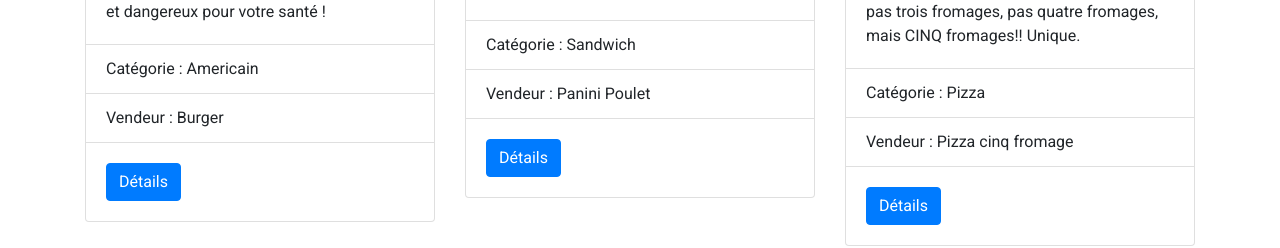
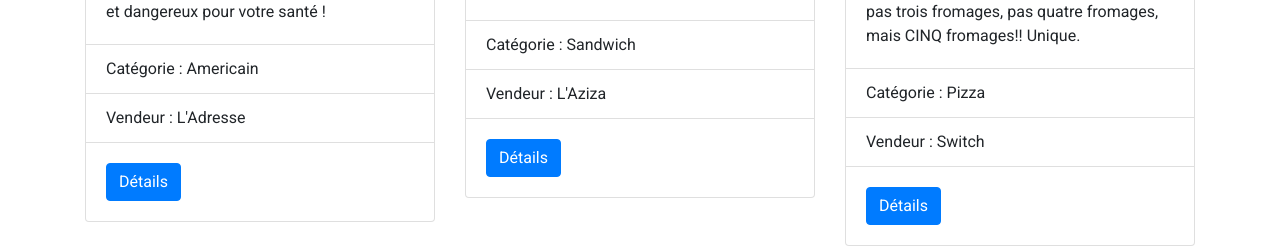
Before and after one commit to CorentinFrison/tuto-angular, an Angular app: page /plats in a window 1280 px wide. Shown: the part 455-703 px from the top of the page. Built offline with nearby package versions, Linux system fonts and the light colour scheme.

Commit message:
fix vendeur name

```diff
--- a/src/app/nourriture-view/nourriture-view.component.html
+++ b/src/app/nourriture-view/nourriture-view.component.html
@@ -11,7 +11,7 @@
   <div class="row">
     <app-nourriture class="col-md-4 col-sm-12 mt-3 mb-3" *ngFor="let plat of plats; let i = index"
       [platName]="plat.name" [platDescription]="plat.description" [platImg]="plat.img" [platPrix]="plat.prix"
-      [platCategorie]="plat.categorie" [platVendeur]="plat.name" [platImgVendeur]="plat.name" [index]="i" [id]="plat.id"
+      [platCategorie]="plat.categorie" [platVendeur]="plat.vendeur" [index]="i" [id]="plat.id"
       [panier]="plat.panier">
 
     </app-nourriture>
```
